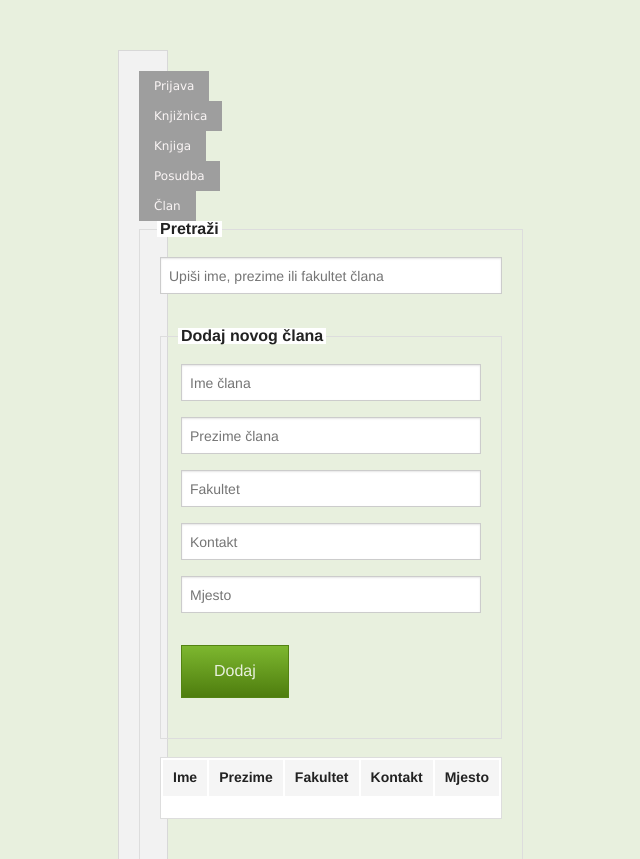
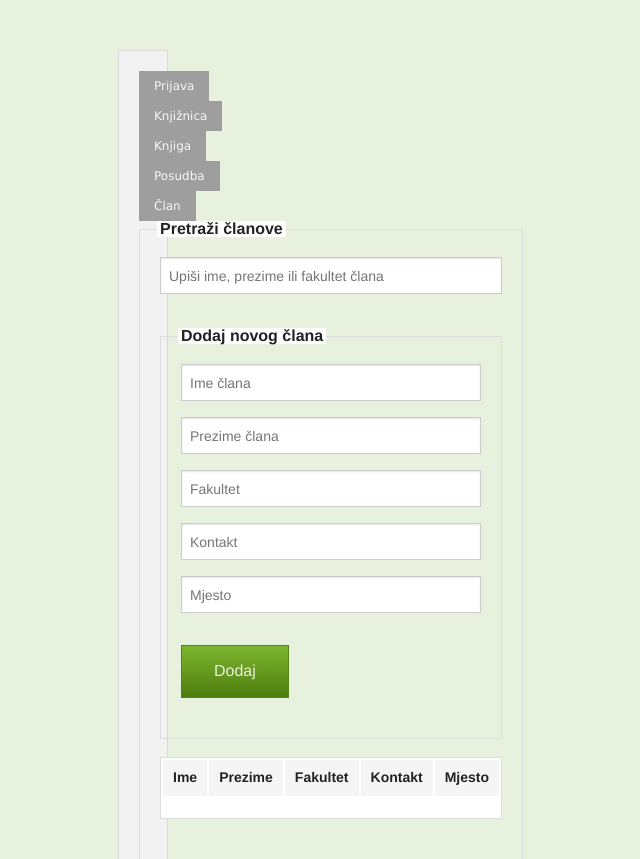
Before and after one commit to ecelebic/knjiznica, a PHP site: page /clan/index.php?sifra=1 in a window 1280 px wide. Shown: the top 859 px of the page, without its empty margins (497-1137 px from the left). Run offline with PHP 8.4, Linux system fonts and the light colour scheme; data that the repository does not hold is empty; grey boxes are pictures that could not be loaded.

Commit message:
Izmjene u formi

```diff
--- a/clan/index.php
+++ b/clan/index.php
@@ -31,7 +31,7 @@
 
 <form>
 <fieldset>
-<legend>Pretraži</legend>
+<legend>Pretraži članove</legend>
   <div class="row">
     <div class="large-12 columns">
       <label>
--- a/index.html
+++ b/index.html
@@ -22,11 +22,6 @@
             <li><a href="clan/index.php"><span>Član</span></a></li>
 
      </ul>
-	 <br/>
-    Katalog
-
-
-
 <form>
 <fieldset>
 <legend>Pretraži katalog</legend>
--- a/knjiga/index.php
+++ b/knjiga/index.php
@@ -31,7 +31,7 @@
 
 <form>
 <fieldset>
-<legend>Pretraži</legend>
+<legend>Pretraži knjige</legend>
   <div class="row">
     <div class="large-12 columns">
       <label>
--- a/posudba/index.php
+++ b/posudba/index.php
@@ -31,7 +31,7 @@
 
 <form>
 <fieldset>
-<legend>Pretraži</legend>
+<legend>Pretraži posudbe</legend>
   <div class="row">
     <div class="large-12 columns">
       <label>
```
